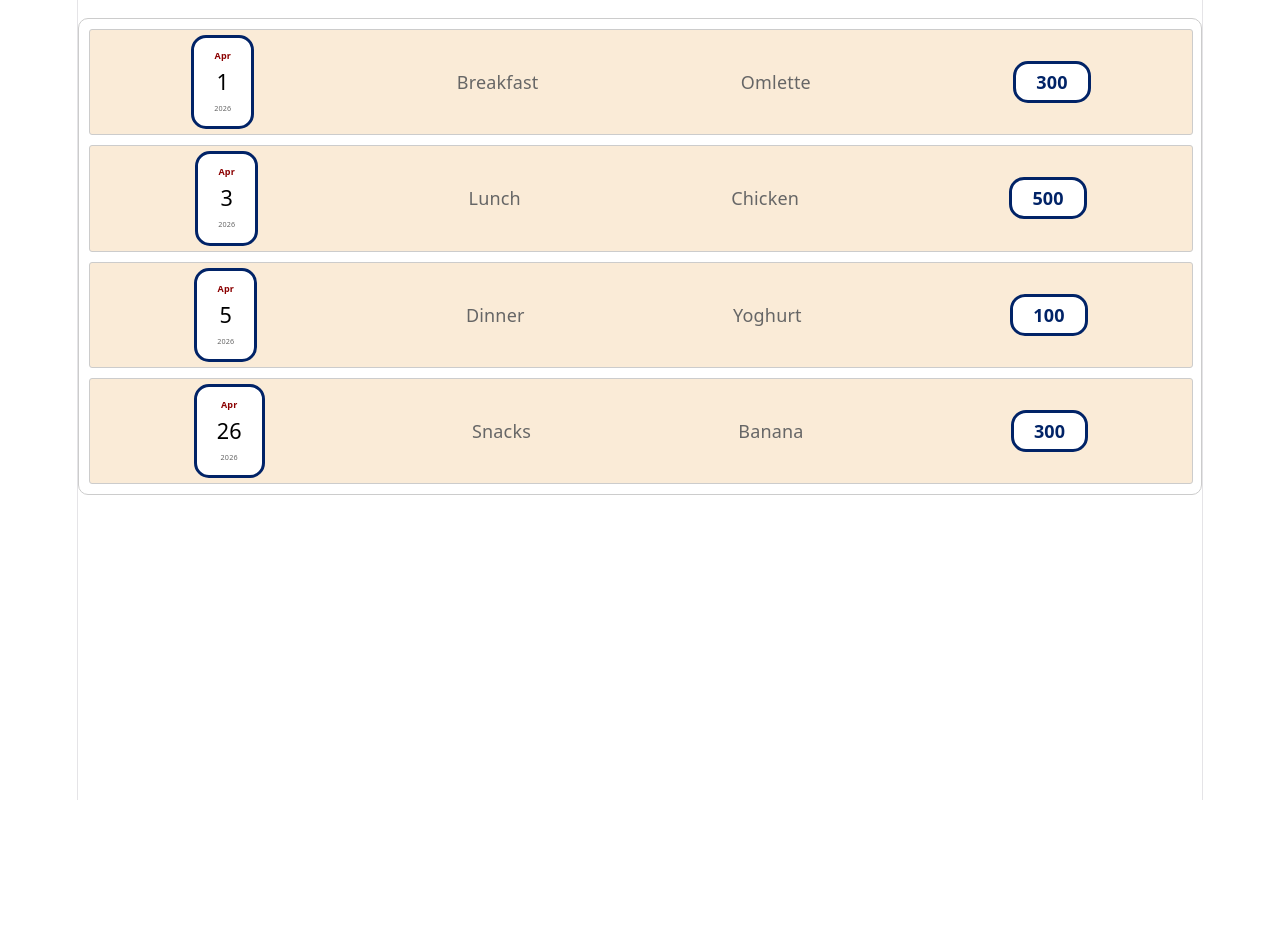
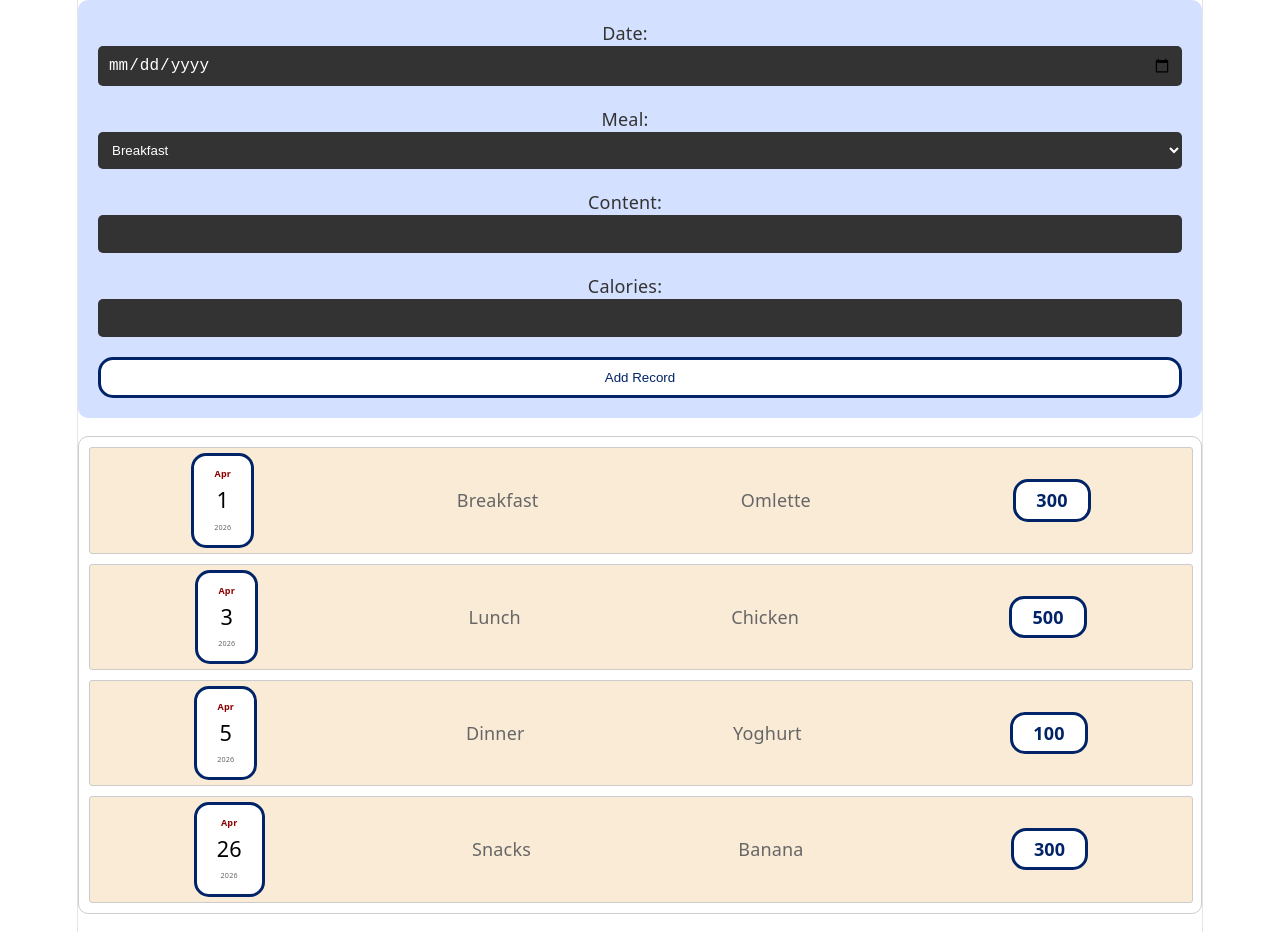
Before and after one commit to OmarKh006/calorie-tracker, a React (Vite) app: page / in a window 1280 px wide. Before the commit the page ends 800 px from the top, so only its background shows below. Built offline with nearby package versions, Linux system fonts and the light colour scheme.

Commit message:
Adding a form to accept user inputs

```diff
--- a/src/App.jsx
+++ b/src/App.jsx
@@ -1,4 +1,5 @@
 import RecordList from "./components/calorieRecordsSection/RecordList";
+import CaloriesRecordEdit from "./components/edit/CaloriesRecordEdit";
 
 function App() {
   const records = [
@@ -34,6 +35,7 @@ function App() {
 
   return (
     <>
+      <CaloriesRecordEdit />
       <RecordList records={records}></RecordList>
     </>
   );
--- /dev/null
+++ b/src/components/edit/CaloriesRecordEdit.css
@@ -0,0 +1,57 @@
+/* Form styles */
+
+form {
+  background-color: #d4e0ff;
+  padding: 20px;
+  border-radius: 10px;
+}
+
+form label {
+  color: #333;
+  margin-right: 30px;
+  margin-bottom: 10px;
+}
+
+form input[type="text"],
+form input[type="number"],
+form input[type="date"] {
+  background-color: #333;
+  color: #fff;
+  border: none;
+  padding: 10px;
+  border-radius: 5px;
+  width: 100%;
+  min-width: 255px;
+  margin-bottom: 20px;
+  font-size: 16px;
+  display: block;
+  box-sizing: border-box;
+}
+
+form select {
+  background-color: #333;
+  color: #fff;
+  border: none;
+  padding: 10px;
+  border-radius: 5px;
+  width: 100%;
+  min-width: 255px;
+  margin-bottom: 20px;
+  display: block;
+  box-sizing: border-box;
+}
+
+.footer {
+  display: flex;
+}
+
+.footer button {
+  background-color: white;
+  color: #012367;
+  display: block;
+  border: 3px solid #012367;
+  border-radius: 15px;
+  padding: 10px;
+  cursor: pointer;
+  flex-grow: 1;
+}
--- /dev/null
+++ b/src/components/edit/CaloriesRecordEdit.jsx
@@ -0,0 +1,28 @@
+import "./CaloriesRecordEdit.css";
+
+export default function CaloriesRecordEdit() {
+  return (
+    <form>
+      <label htmlFor="date">Date: </label>
+      <input type="date" name="date" id="date" />
+
+      <label htmlFor="meal">Meal: </label>
+      <select name="meal" id="meal">
+        <option value="Breakfast">Breakfast</option>
+        <option value="Lunch">Lunch</option>
+        <option value="Dinner">Dinner</option>
+        <option value="Snacks">Snacks</option>
+      </select>
+
+      <label htmlFor="content">Content: </label>
+      <input type="text" name="content" id="content" />
+
+      <label htmlFor="calories">Calories: </label>
+      <input type="number" name="calories" id="calories" />
+
+      <div className="footer">
+        <button>Add Record</button>
+      </div>
+    </form>
+  );
+}
```
